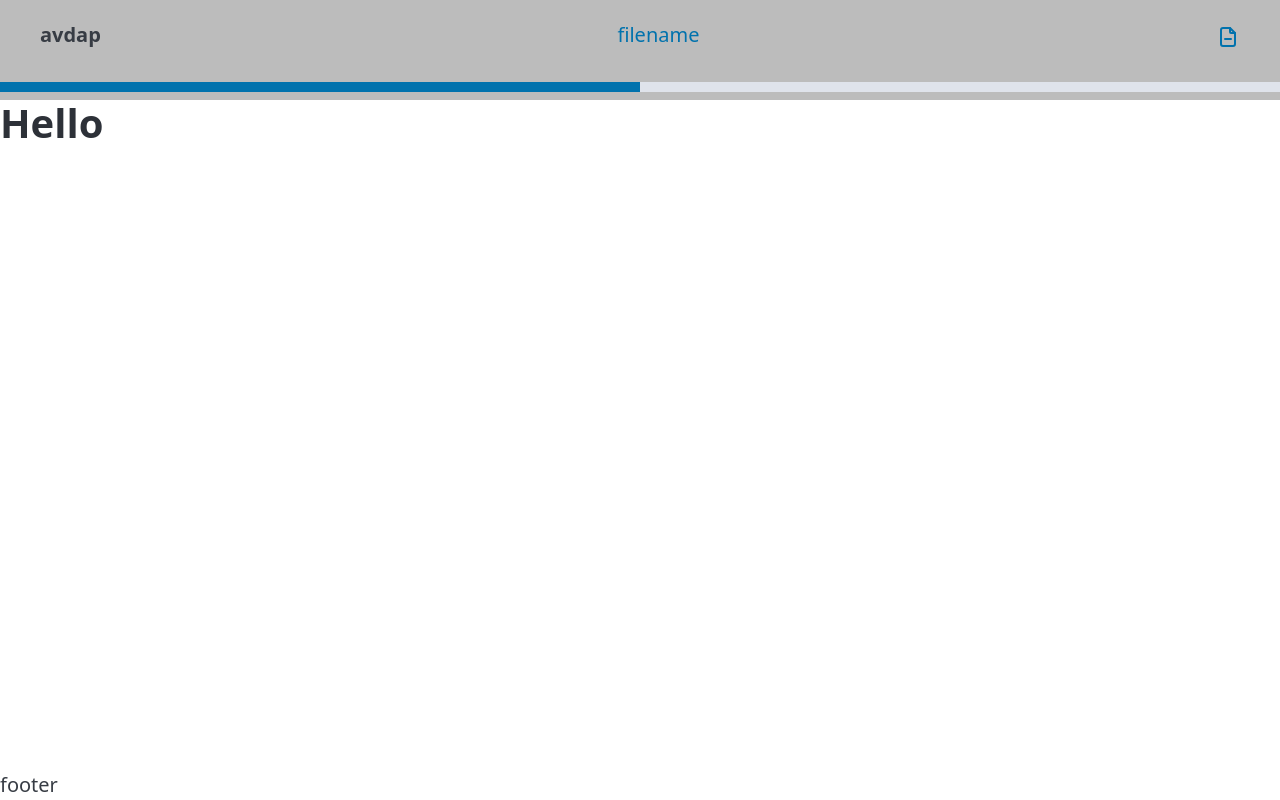
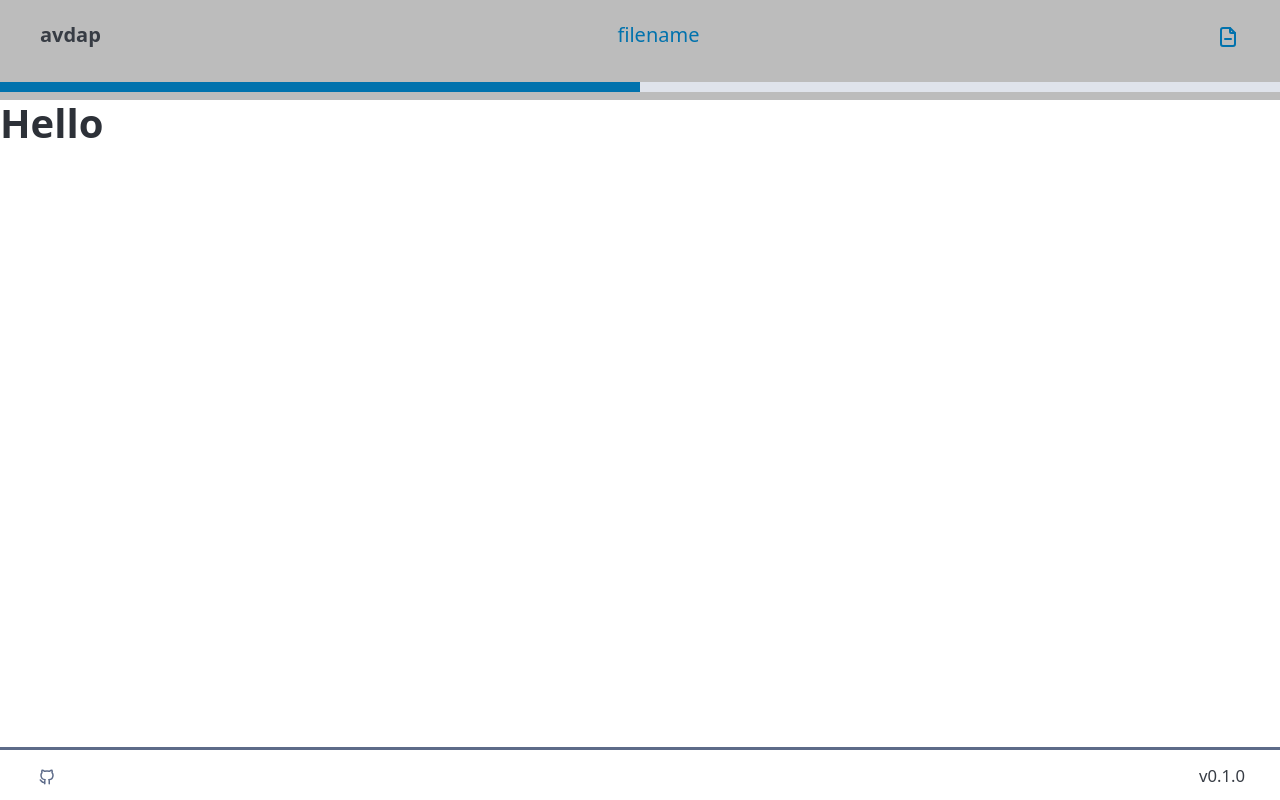
Before and after one commit to Sammy-T/avda, a Svelte app in the folder frontend/: page / in a window 1280 px wide. Built offline with nearby package versions, Linux system fonts and the light colour scheme.

Commit message:
Create footer component

```diff
--- /dev/null
+++ b/frontend/src/lib/components/Footer.svelte
@@ -0,0 +1,38 @@
+<script>
+    import githubIc from '$assets/images/brand-github.svg?raw';
+</script>
+
+<footer>
+    <nav>
+        <ul>
+            <li>
+                <a href="##" class="secondary" data-tooltip="GitHub">
+                    {@html githubIc}
+                </a>
+            </li>
+        </ul>
+
+        <ul>
+            <li><small>v0.1.0</small></li>
+        </ul>
+    </nav>
+</footer>
+
+<style>
+    footer {
+        border-top: 3px solid var(--pico-secondary);
+    }
+
+    footer nav li {
+        padding: calc(var(--pico-nav-element-spacing-vertical) * 0.5) calc(var(--pico-nav-element-spacing-horizontal) * 0.5);
+    }
+
+    nav {
+        /*
+        Why I have to account for the intentional overflow is beyond me.
+        see: https://picocss.com/docs/nav#overflow
+        see: https://github.com/picocss/pico/issues/549
+        */
+        padding: 0 calc(var(--pico-nav-element-spacing-horizontal) * 4);
+    }
+</style>
--- a/frontend/src/lib/pages/Main.svelte
+++ b/frontend/src/lib/pages/Main.svelte
@@ -1,5 +1,6 @@
 <script>
-    import Navbar from '$lib/components/Navbar.svelte';
+    import Footer from '$lib/components/Footer.svelte';
+import Navbar from '$lib/components/Navbar.svelte';
 </script>
 
 <header>
@@ -11,9 +12,7 @@
     <h1>Hello</h1>
 </main>
 
-<footer>
-    footer
-</footer>
+<Footer />
 
 <style>
     header {
--- a/frontend/src/style.css
+++ b/frontend/src/style.css
@@ -6,3 +6,7 @@ body {
     flex-direction: column;
     overscroll-behavior: none;
 }
+
+footer svg {
+    max-height: 18px;
+}
```
